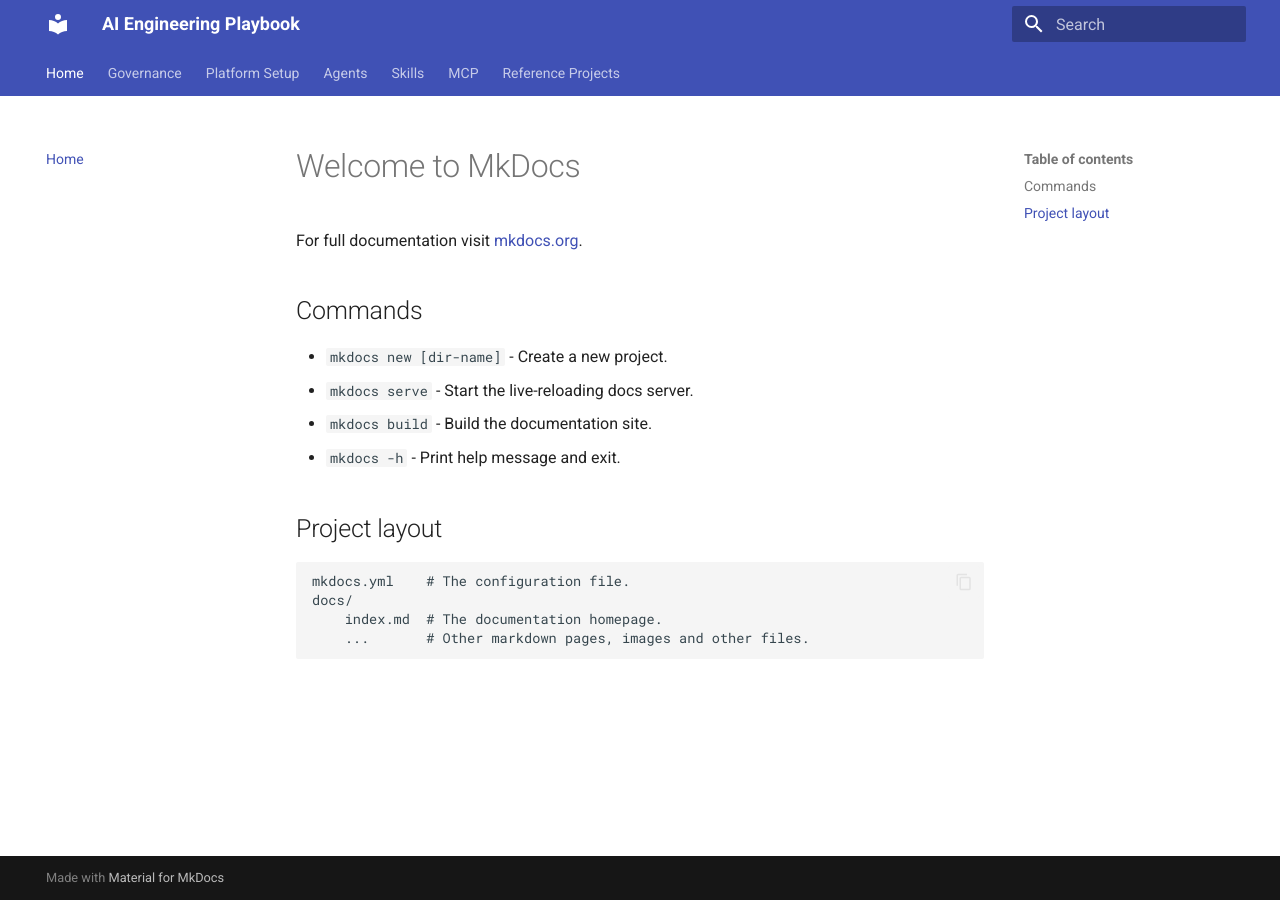
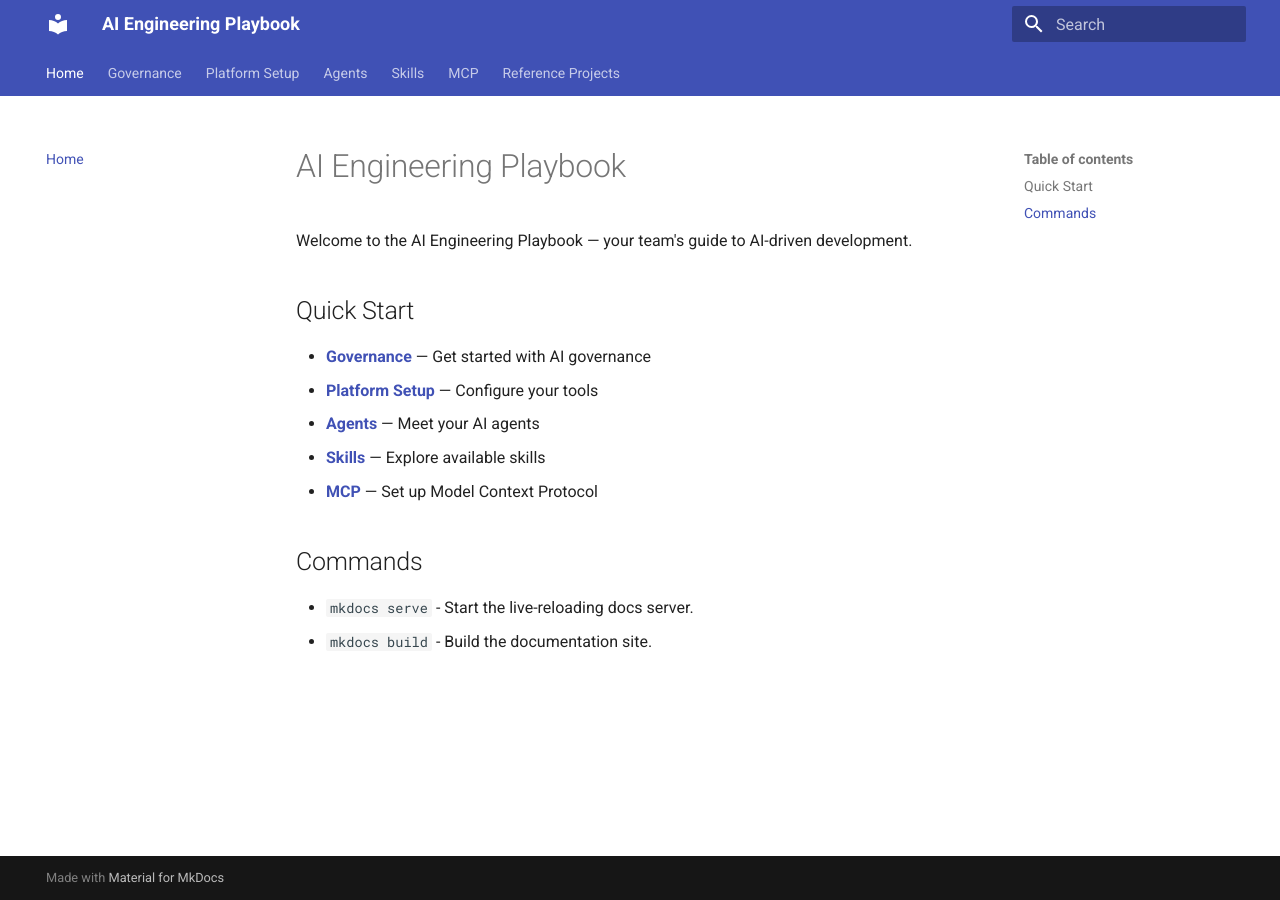
Before and after one commit to ChanOoDev/ai-engineering-playbook, an MkDocs documentation site: the page built from docs/index.md, in a window 1280 px wide. Built offline with MkDocs 1.6.1 and Material for MkDocs 9.7.7, drawn with Linux system fonts in a browser that asks for light colours.

Commit message:
Update homepage content

```diff
--- a/docs/index.md
+++ b/docs/index.md
@@ -1,17 +1,16 @@
-# Welcome to MkDocs
+# AI Engineering Playbook
 
-For full documentation visit [mkdocs.org](https://www.mkdocs.org).
+Welcome to the AI Engineering Playbook — your team's guide to AI-driven development.
+
+## Quick Start
+
+- **[Governance](01-governance/introduction.md)** — Get started with AI governance
+- **[Platform Setup](02-platform-setup/claude-code.md)** — Configure your tools
+- **[Agents](03-agents/backend-developer.md)** — Meet your AI agents
+- **[Skills](04-skills/aws-architect.md)** — Explore available skills
+- **[MCP](05-mcp/github.md)** — Set up Model Context Protocol
 
 ## Commands
 
-* `mkdocs new [dir-name]` - Create a new project.
 * `mkdocs serve` - Start the live-reloading docs server.
 * `mkdocs build` - Build the documentation site.
-* `mkdocs -h` - Print help message and exit.
-
-## Project layout
-
-    mkdocs.yml    # The configuration file.
-    docs/
-        index.md  # The documentation homepage.
-        ...       # Other markdown pages, images and other files.
```
